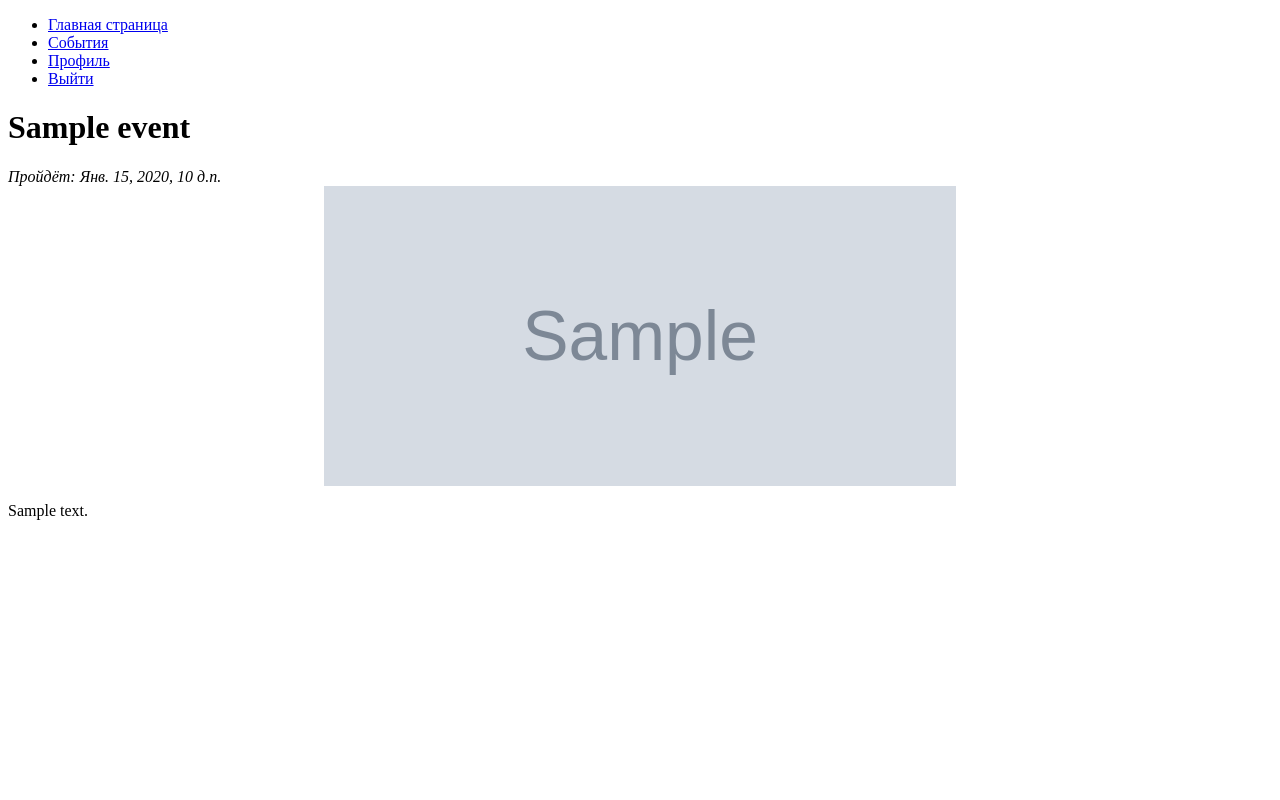
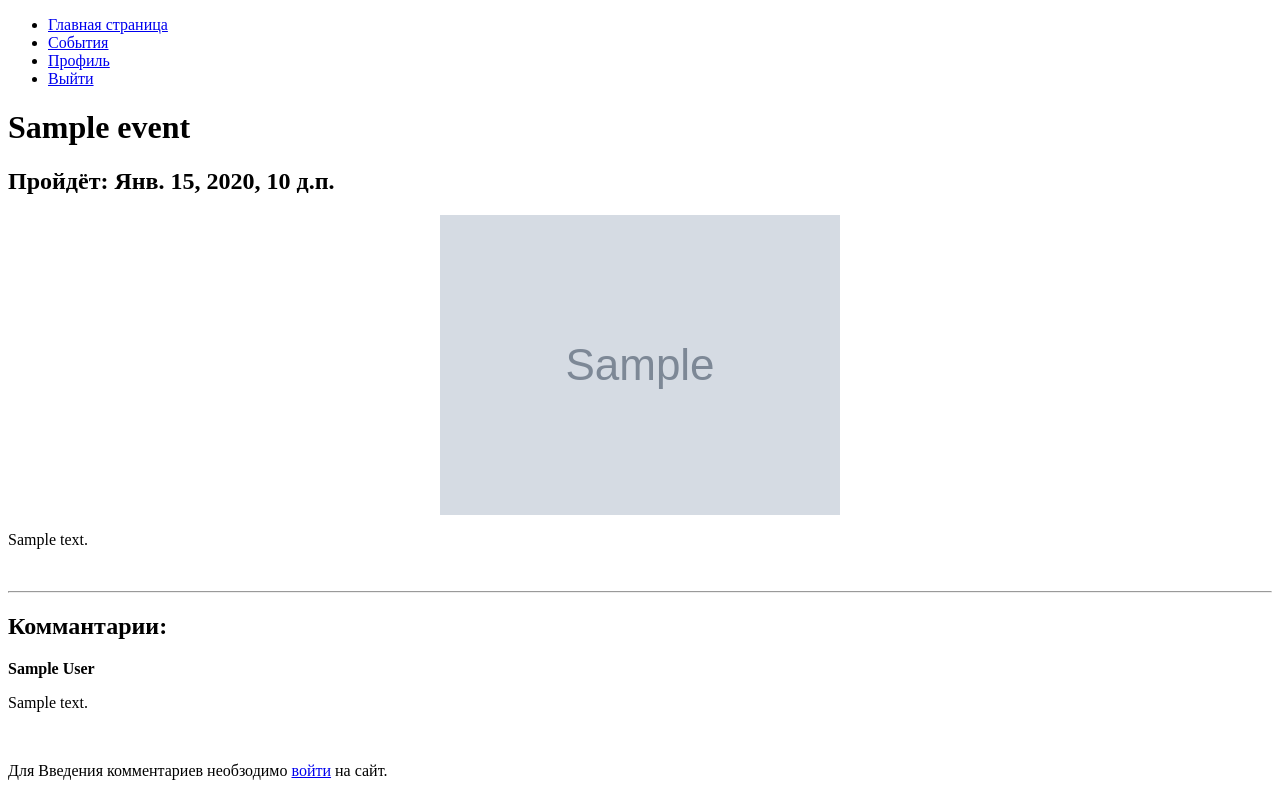
Before and after one commit to BossOfCreeps/LETS-NullPointerException, a Django app: page /events/1/ in a window 1280 px wide. Run offline with Django 3.2, Linux system fonts and the light colour scheme; tables that the repository leaves empty hold one stand-in row (values such as "Sample post"); grey boxes marked "Sample" are stand-in pictures.

Commit message:
add comments

```diff
--- a/myfirst/apps/articles/models.py
+++ b/myfirst/apps/articles/models.py
@@ -4,7 +4,13 @@ from django.utils import timezone
 
 class Event(models.Model):
     id = models.IntegerField(help_text="ID", primary_key=True)
-    name = models.CharField(max_length=500, help_text="Name")
-    time = models.DateTimeField(help_text="Time")
-    picture = models.URLField(default="https://hh.ru/employer-logo/3184173.png", help_text='Picture')
-    text = models.TextField(help_text="Text")
+    name = models.CharField(max_length=500)
+    time = models.DateTimeField()
+    picture = models.URLField(default="https://hh.ru/employer-logo/3184173.png")
+    text = models.TextField()
+
+
+class Comment(models.Model):
+    event = models.ForeignKey(Event, on_delete = models.CASCADE)
+    author = models.CharField(max_length=500)
+    text = models.TextField()
--- a/myfirst/apps/articles/urls.py
+++ b/myfirst/apps/articles/urls.py
@@ -8,5 +8,6 @@ urlpatterns = [
     path('', views.index, name = 'index'),
     path('events/', views.events, name = 'events'),
     path('events/<int:event_id>/', views.event, name='event'),
+    path('events/<int:event_id>/add_comment', views.add_comment, name='add_comment'),
     path('accounts/', include('django.contrib.auth.urls')),
 ]
--- a/myfirst/apps/articles/views.py
+++ b/myfirst/apps/articles/views.py
@@ -1,6 +1,7 @@
 from django.shortcuts import render
 from django.http import Http404, HttpResponseRedirect
-from .models import Event
+from .models import Event, Comment
+from django.urls import reverse
 
 
 def index(request):
@@ -16,6 +17,19 @@ def event(request, event_id):
     try:
         e = Event.objects.get(id=event_id)
     except:
-        raise Http404("error")
+        raise Http404()
 
-    return render(request, 'event.html', {"event": e})
+    last_comments = e.comment_set.order_by("-id")
+
+    return render(request, 'event.html', {"event": e, "comments": last_comments})
+
+
+def add_comment(request, event_id):
+    try:
+        e = Event.objects.get(id=event_id)
+    except:
+        raise Http404()
+    print(request.POST['name'])
+
+    e.comment_set.create(author=request.POST['name'], text=request.POST['text'])
+    return HttpResponseRedirect(reverse('event', args = (e.id,)))
--- a/myfirst/templates/event.html
+++ b/myfirst/templates/event.html
@@ -8,18 +8,37 @@
 </head>
 <body>
 <ul>
-    <li><a href="/">Главная страница</a></li>
-    <li><a href="/events/">События</a></li>
+    <li><a href="{% url 'index' %}">Главная страница</a></li>
+    <li><a href="{% url 'events' %}">События</a></li>
     <li><a href="/accounts/login/">Профиль</a></li>
-    <li><a href="#">Выйти</a></li>
+    <li><a href="{% url 'logout'%}?next={{request.path}}">Выйти</a></li>
 </ul>
 
 <h1>
     {{event.name}}
 </h1>
-<i>Пройдёт: {{event.time}}</i>
+<h2>Пройдёт: {{event.time}}</h2>
 <img src="{{event.picture}}">
 <p>{{event.text}}</p>
 <br>
+<hr>
+<h2>Коммантарии:</h2>
+
+{% for comment in comments %}
+    <strong>{{comment.author}}</strong>
+    <p>{{comment.text}}</p><br>
+{% endfor %}
+
+{% if user.is_authenticated %}
+    <form action="{% url 'add_comment' event.id  %}" method="post">
+        {% csrf_token %}
+        <input type="text" value="{{ user.get_username }}" name="name" readonly><br>
+        <textarea name="text"  rows="10" placeholder="Текст комментария" required></textarea><br>
+        <button type="submit">Оставить комментарий</button>
+    </form>
+{% else %}
+    <p>Для Введения комментариев необзодимо <a href="{% url 'login'%}?next={{request.path}}">войти</a> на сайт.</p>
+{% endif %}
+
 </body>
 </html>
--- a/myfirst/templates/events.html
+++ b/myfirst/templates/events.html
@@ -18,8 +18,8 @@
 </h1>
 
 {% for event in events %}
-    <h2><a href="/events/{{event.id}}">{{event.name}}</a></h2>
-    <h3>{{event.time}}</h3>
+    <h3><a href="/events/{{event.id}}">{{event.name}}</a></h3>
+    <h4>{{event.time}}</h4>
     <img src="{{event.picture}}">
     <p>{{event.text}}</p>
     <br>
--- a/myfirst/templates/index.html
+++ b/myfirst/templates/index.html
@@ -9,10 +9,10 @@
 </head>
 <body>
 <ul>
-    <li><a href="/">Главная страница</a></li>
-    <li><a href="/events/">События</a></li>
+    <li><a href="{% url 'index' %}">Главная страница</a></li>
+    <li><a href="{% url 'events' %}">События</a></li>
     <li><a href="/accounts/login/">Профиль</a></li>
-    <li><a href="#">Выйти</a></li>
+    <li><a href="{% url 'logout'%}?next={{request.path}}">Выйти</a></li>
 </ul>
 
 {% if user.is_authenticated %}
--- a/static/css/style.css
+++ b/static/css/style.css
@@ -1,15 +1,13 @@
-h2{
+h3{
     text-align: center;
 }
 
-h3{
+h4{
  text-align: center;
 }
 
 img{
     height: 300px;
     display: block;
-    margin-left: auto;
-    margin-right: auto;
-    width: 50%;
+    margin: 0 auto;
 }
```
Also changed, not shown: myfirst/apps/articles/migrations/0004_auto_20200404_1005.py (added).
